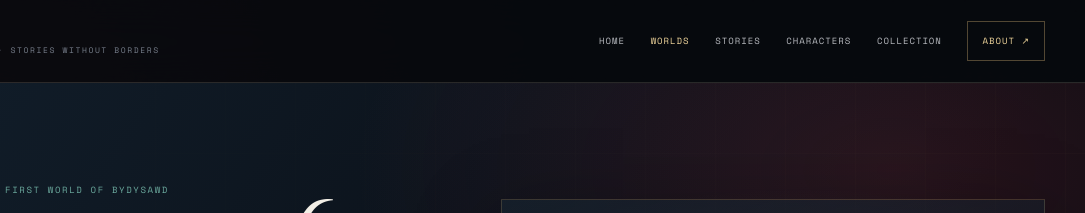
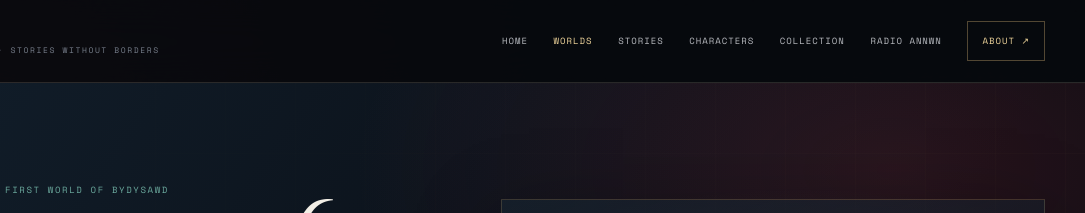
Before and after one commit to beatsmasterv/bydysawd-brainrot-cymru, a plain HTML site: page redesign-preview/bydysawd-cymru/index.html in a window 1280 px wide. Shown: the top 213 px of the page, 195-1280 px from the left. Drawn offline with nearby package versions, Linux system fonts and the light colour scheme.

Commit message:
Add Radio Annwn to site navigation

```diff
--- a/redesign-preview/bydysawd-cymru/index.html
+++ b/redesign-preview/bydysawd-cymru/index.html
@@ -32,7 +32,7 @@
 </head>
 <body>
 <a class="skip-link" href="#main">Skip to content</a>
-<header class="topbar"><div class="container nav-shell"><a class="brand" href="../index.html" aria-label="Bydysawd home"><span class="brand-mark" aria-hidden="true">ᛟ</span><span class="brand-copy"><span class="brand-name">BYDYSAWD</span><span class="brand-sub">WORLDS OF MYTH · STORIES WITHOUT BORDERS</span></span></a><nav class="nav-links" aria-label="Main navigation"><a class="nav-link" href="../index.html">Home</a><a class="nav-link" href="index.html" aria-current="page">Worlds</a><a class="nav-link" href="../y-nos-hiraf/index.html">Stories</a><a class="nav-link" href="../characters/index.html">Characters</a><a class="nav-link" href="../the-first-collection/index.html">Collection</a><a class="nav-link nav-cta" href="../index.html#about">About ↗</a></nav><details class="mobile-nav"><summary aria-label="Open navigation">MENU +</summary><nav class="mobile-nav-panel" aria-label="Mobile navigation"><a href="../index.html">Home</a><a href="index.html">Worlds</a><a href="../y-nos-hiraf/index.html">Stories</a><a href="../characters/index.html">Characters</a><a href="../the-first-collection/index.html">Collection</a><a href="../index.html#about">About</a></nav></details></div></header>
+<header class="topbar"><div class="container nav-shell"><a class="brand" href="../index.html" aria-label="Bydysawd home"><span class="brand-mark" aria-hidden="true">ᛟ</span><span class="brand-copy"><span class="brand-name">BYDYSAWD</span><span class="brand-sub">WORLDS OF MYTH · STORIES WITHOUT BORDERS</span></span></a><nav class="nav-links" aria-label="Main navigation"><a class="nav-link" href="../index.html">Home</a><a class="nav-link" href="index.html" aria-current="page">Worlds</a><a class="nav-link" href="../y-nos-hiraf/index.html">Stories</a><a class="nav-link" href="../characters/index.html">Characters</a><a class="nav-link" href="../the-first-collection/index.html">Collection</a><a class="nav-link" href="../radio-annwn/index.html">Radio Annwn</a><a class="nav-link nav-cta" href="../index.html#about">About ↗</a></nav><details class="mobile-nav"><summary aria-label="Open navigation">MENU +</summary><nav class="mobile-nav-panel" aria-label="Mobile navigation"><a href="../index.html">Home</a><a href="index.html">Worlds</a><a href="../y-nos-hiraf/index.html">Stories</a><a href="../characters/index.html">Characters</a><a href="../the-first-collection/index.html">Collection</a><a href="../radio-annwn/index.html">Radio Annwn</a><a href="../index.html#about">About</a></nav></details></div></header>
 <main id="main">
 <section class="world-hero"><div class="container world-hero-grid"><div class="world-copy"><span class="eyebrow">World 001 · The first world of Bydysawd</span><h1>BYDYSAWD<br><em>CYMRU</em></h1><p class="world-tagline">Ancient legends. Modern Welsh chaos.</p><p class="world-intro">The old stories never really ended. They slipped through the cracks of the everyday — into valleys, coastlines, roundabouts, rehearsal rooms and late-night fields. Now the boundary is wearing thin, the past is getting restless, and Cymru is discovering that it has considerably more going on than anyone put in the visitor guide.</p><div class="actions"><a class="button button-primary" href="../characters/index.html">Meet the characters ↗</a><a class="button button-quiet" href="#origins">Discover the world ↓</a></div></div><div class="world-emblem" role="img" aria-label="A glowing symbolic gateway over a silhouette of Welsh mountains"><div class="world-moon"></div><div class="world-gate"><span>CYMRU</span></div><div class="world-hills"></div><div class="world-coordinate">WORLD 001 / CYMRU</div></div></div><div class="hero-baseline"><span>MYTH · MEMORY · MISCHIEF</span><span>THE FIRST WORLD / 001</span></div></section>
 <div class="world-facts"><div class="container facts-grid"><div><strong>01</strong><span>First world</span></div><div><strong>07</strong><span>Factions and allegiances</span></div><div><strong>039</strong><span>Original Set One characters</span></div></div></div>
```
